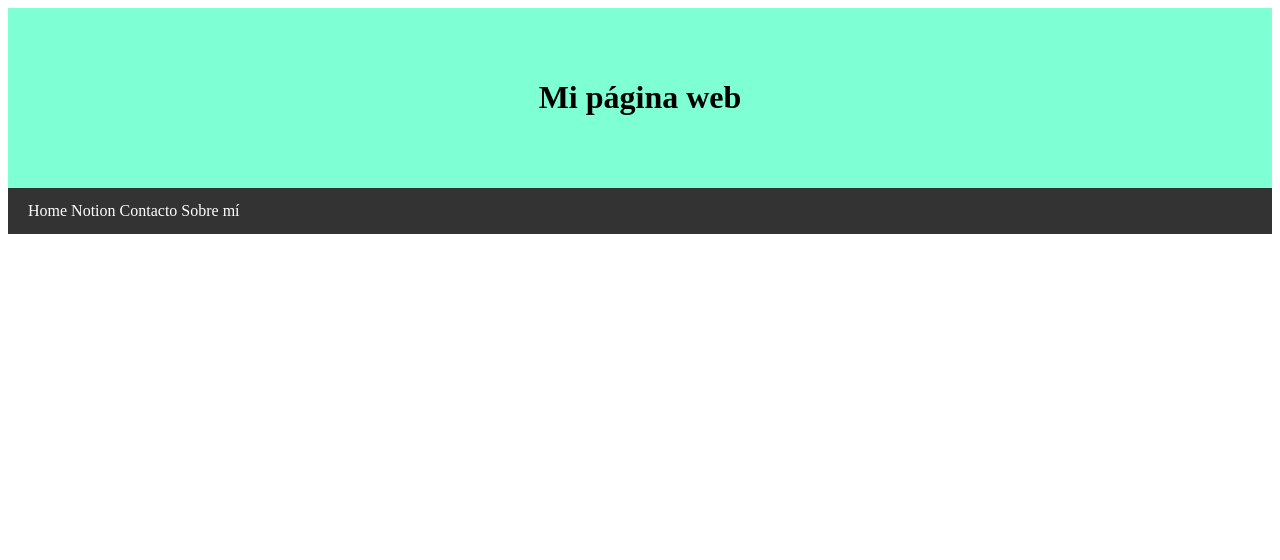
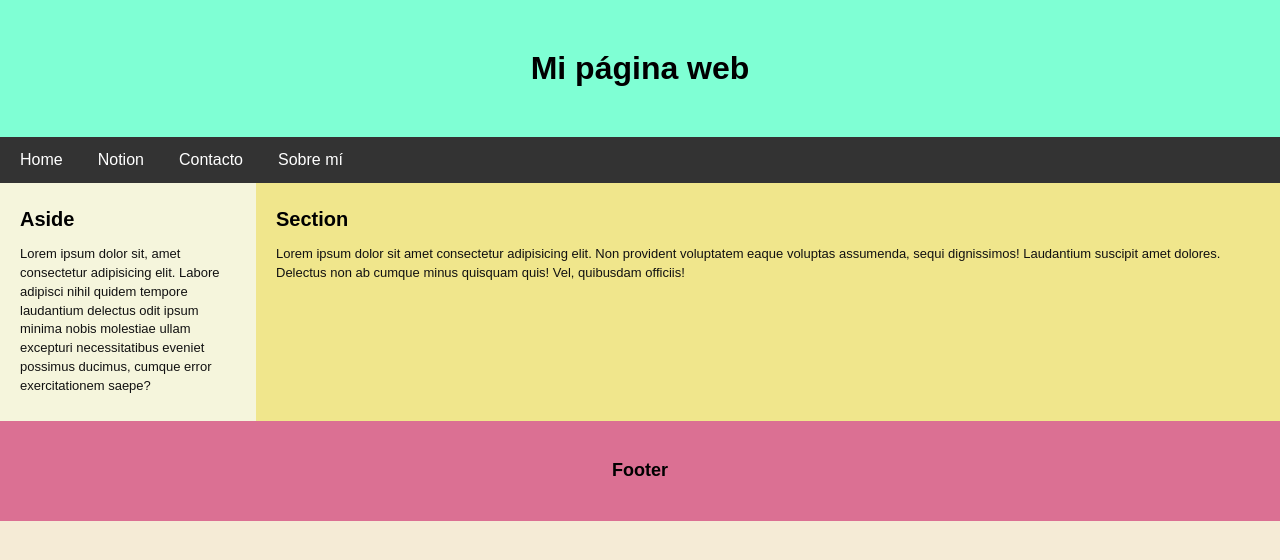
Before and after one commit to raulopsanch/DAW2, a PHP site: page /ej4.html in a window 1280 px wide. Shown: the top 560 px of the page. Run offline with PHP 8.4, Linux system fonts and the light colour scheme.

Commit message:
js y css

```diff
--- a/Desarrollo web en entorno cliente/tema_02/ejercicios_map/index.html
+++ b/Desarrollo web en entorno cliente/tema_02/ejercicios_map/index.html
@@ -7,5 +7,9 @@
     </head>
     <body>
         <button onclick="ej1()">Ejercicio 1</button>
+        <h2>Ejercicio 2</h2>
+        <button onclick="añadirInteractivo()">Añadir al carrito</button>
+        <button onclick="quitarInteractivo()">Quitar del carrito</button>
+        <button onclick="resumen()">Resumen de compra</button>
     </body>
 </html>
--- a/Diseño de Interfaces Web/Tema_03/Ejercicios/Ej1_flexbox/ej4.css
+++ b/Diseño de Interfaces Web/Tema_03/Ejercicios/Ej1_flexbox/ej4.css
@@ -1,20 +1,90 @@
-header {
+* {
+    box-sizing: border-box;
+    margin: 0;
+    padding: 0;
+}
+
+body {
+    font-family: Arial, sans-serif;
+    background-color: #f5ebd6; /* Fondo beige exterior */
+}
+
+.cabecera {
     padding: 50px;
     background-color: aquamarine;
     text-align: center;
 }
 
-.enlaces {
-    height: 50px;
-    background-color: black;
+.menu {
+    background-color: #333;
+    padding: 14px 20px;
+    display: flex;
+    gap: 35px;
 }
 
-nav {
-    background-color: #333;
-    padding: 14px 20px;
-}
-
-nav a {
+.menu a {
     color: white;
     text-decoration: none;
 }
+
+.contenido-principal {
+    display: flex;
+}
+
+.aside {
+    width: 20%;
+    background-color: beige;
+    padding: 25px 20px;
+}
+
+.aside h2, .section h2 {
+    font-size: 20px;
+    margin-bottom: 14px;
+    color: #000;
+}
+
+.aside p, .section p {
+    font-size: 13px;
+    line-height: 1.45;
+    color: #111;
+}
+
+.section {
+    width: 80%;
+    background-color: khaki;
+    padding: 25px 20px;
+}
+
+.pie {
+    background-color: palevioletred;
+    height: 100px;
+    display: flex;
+    justify-content: center;
+    align-items: center;
+}
+
+.pie h2 {
+    font-size: 18px;
+    font-weight: bold;
+}
+
+@media (max-width: 700px) {
+    .contenido-principal {
+        flex-direction: column;
+    }
+
+    .aside, .section {
+        width: 100%;
+    }
+
+    .menu {
+        flex-direction: column;
+        gap: 10px;
+    }
+
+    .cabecera {
+        height: auto;
+        padding: 35px 15px;
+        text-align: center;
+    }
+}
--- a/Diseño de Interfaces Web/Tema_03/Ejercicios/Ej1_flexbox/ej4.html
+++ b/Diseño de Interfaces Web/Tema_03/Ejercicios/Ej1_flexbox/ej4.html
@@ -7,14 +7,30 @@
         <link rel="stylesheet" href="ej4.css">
     </head>
     <body>
-    <header>
+        <div class="contenedor">
+            <header class="cabecera">
                 <h1>Mi página web</h1>
             </header>
-    <nav>
+            <nav class="menu">
                 <a href="">Home</a>
                 <a href="">Notion</a>
                 <a href="">Contacto</a>
                 <a href="">Sobre mí</a>
             </nav>
+            <main class="contenido-principal">
+                <aside class="aside">
+                    <h2>Aside</h2>
+                    <p>Lorem ipsum dolor sit, amet consectetur adipisicing elit. Labore adipisci nihil quidem tempore laudantium delectus odit ipsum minima nobis molestiae ullam excepturi necessitatibus eveniet possimus ducimus, cumque error exercitationem saepe?</p>
+                </aside>
+                <section class="section">
+                    <h2>Section</h2>
+                    <p>Lorem ipsum dolor sit amet consectetur adipisicing elit. Non provident voluptatem eaque voluptas assumenda, sequi dignissimos! Laudantium suscipit amet dolores. Delectus non ab cumque minus quisquam quis! Vel, quibusdam officiis!</p>
+                </section>
+            </main>
+            <footer class="pie">
+                <h2>Footer</h2>
+            </footer>
+        </div>
+
     </body>
 </html>
```
Also changed, not shown: Desarrollo web en entorno cliente/tema_02/ejercicios_map/miScript.js (+66 -0 lines). Lines whose indentation alone changed are shown as unchanged.
